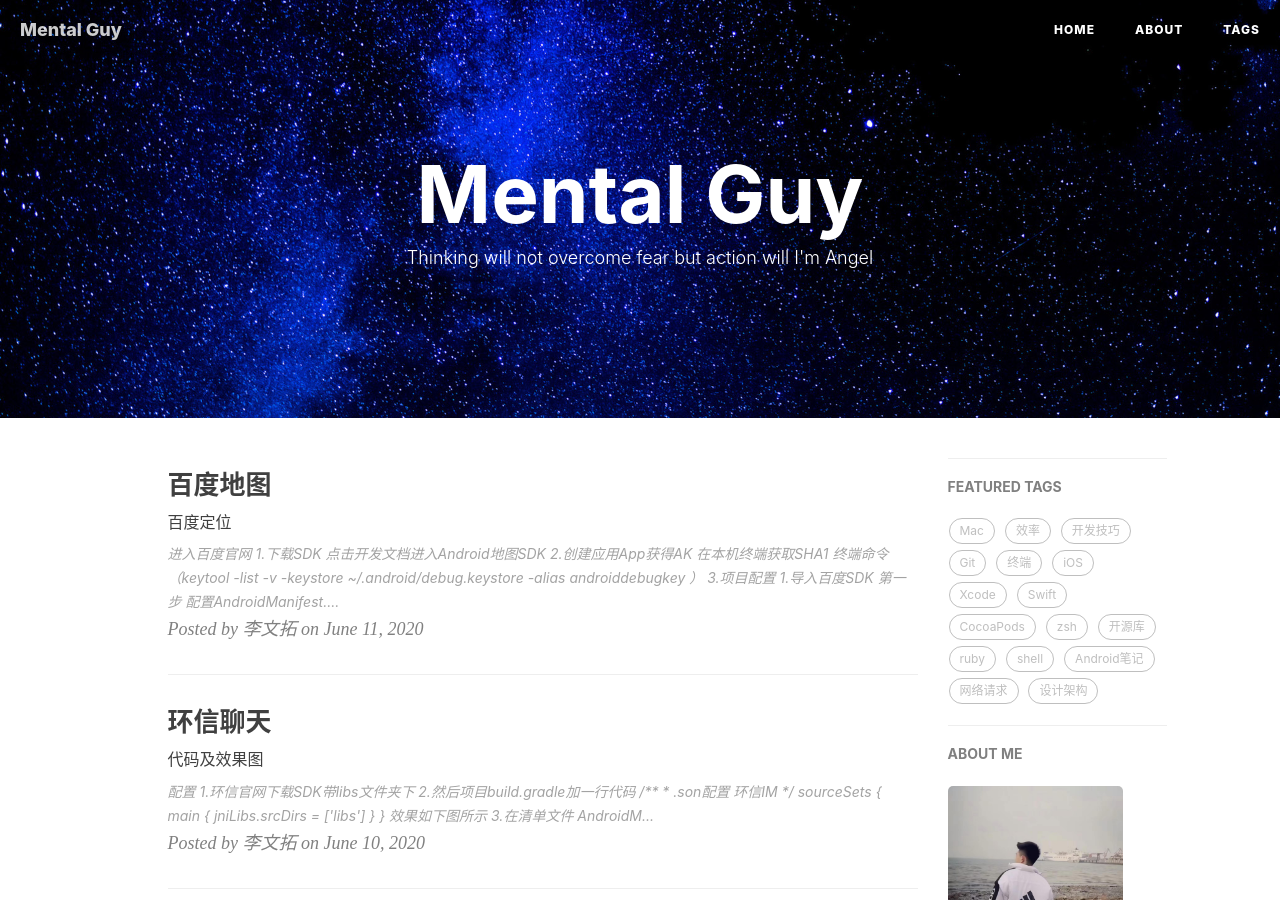
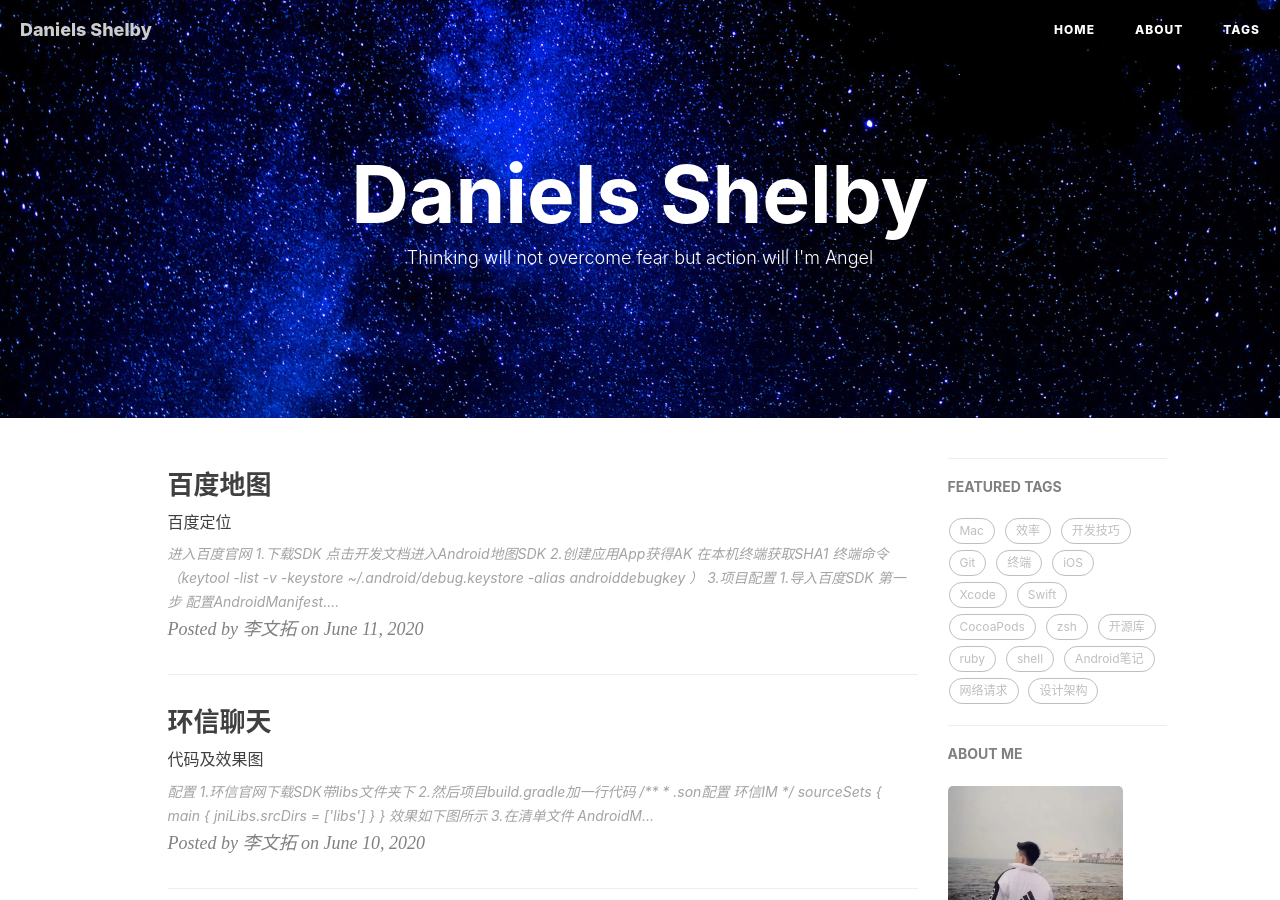
Before and after one commit to DanielsShelby/DanielsShelby.github.io, a Jekyll site: the page built from index.html, in a window 1280 px wide and 900 px high. Built offline with Jekyll 4.4.1, drawn with Linux system fonts in a browser that asks for light colours; nearby versions of some CDN libraries; the list of posts is cut into pages by our own code; comment, search, counter and statistics services are not loaded; some of the changed text lies outside the part shown.

Commit message:
Update _config.yml

```diff
--- a/_config.yml
+++ b/_config.yml
@@ -1,10 +1,10 @@
 # Site settings
-title: Mental Guy
-SEOTitle: 田超的博客 | Mental Guy
+title: Daniels Shelby
+SEOTitle: 田超的博客 | Daniels Shelby
 header-img: img/post-bg-desk.jpg
 email: 986809452@qq.com
 description: "As long as the young spirit in, Where are the real force."
-keyword: "TC, Mental Guy,田超的博客, tianchao, 田超, iOS, Apple, iPhone"
+keyword: "TC, Daniels Shelby,田超的博客, tianchao, 田超, iOS, Apple, iPhone"
 url: "https://danielsshelby.github.io/"          # your host, for absolute URL
 baseurl: ""      # for example, '/blog' if your blog hosted on 'host/blog'
 github_repo: "https://github.com/qiubaiying/qiubaiying.github.io.git" # you code repository
@@ -19,8 +19,8 @@ sidebar-avatar: /img/about-BY-gentle.jpg      # use absolute URL, seeing it's us
 # SNS settings
 RSS: false
 # weibo_username:
-zhihu_username:    田超Mental guy
-github_username:   Mental guy
+zhihu_username:    田超Daniels Shelby
+github_username:   Daniels Shelby
 facebook_username:
 jianshu_username:   323eca6bb9fe
 #twitter_username:   tianchao
```
